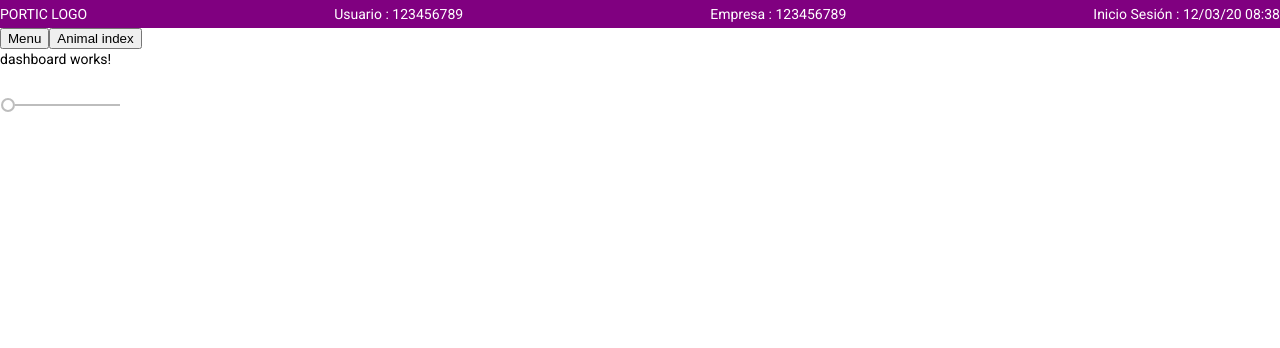
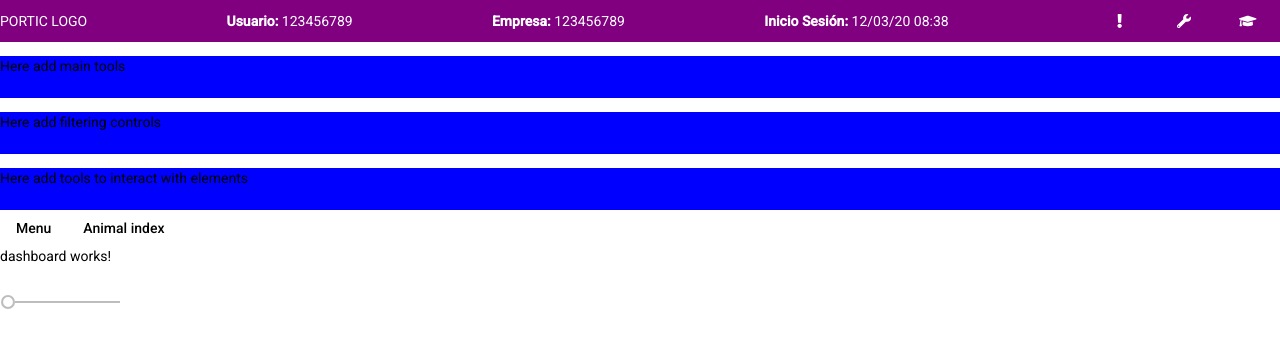
Before and after one commit to storrellas/logistics, an Angular app: page / in a window 1280 px wide. Shown: the top 348 px of the page. Built offline with nearby package versions, Linux system fonts and the light colour scheme.

Commit message:
ENH: Adding dashboard template

```diff
--- a/package.json
+++ b/package.json
@@ -21,6 +21,11 @@
     "@angular/platform-browser": "~9.0.7",
     "@angular/platform-browser-dynamic": "~9.0.7",
     "@angular/router": "~9.0.7",
+    "@fortawesome/angular-fontawesome": "^0.6.0",
+    "@fortawesome/fontawesome-svg-core": "^1.2.27",
+    "@fortawesome/free-brands-svg-icons": "^5.12.1",
+    "@fortawesome/free-regular-svg-icons": "^5.12.1",
+    "@fortawesome/free-solid-svg-icons": "^5.12.1",
     "rxjs": "~6.5.4",
     "tslib": "^1.10.0",
     "zone.js": "~0.10.2"
--- a/src/app/app.module.ts
+++ b/src/app/app.module.ts
@@ -8,6 +8,8 @@ import { BrowserAnimationsModule } from '@angular/platform-browser/animations';
 
 import { MatSliderModule } from '@angular/material/slider';
 import { MatMenuModule } from '@angular/material/menu';
+import { MatButtonModule } from '@angular/material/button';
+import { FontAwesomeModule } from '@fortawesome/angular-fontawesome';
 
 
 @NgModule({
@@ -21,6 +23,8 @@ import { MatMenuModule } from '@angular/material/menu';
     BrowserAnimationsModule,
     MatSliderModule,
     MatMenuModule,
+    MatButtonModule,
+    FontAwesomeModule,
 
   ],
   providers: [],
--- a/src/app/dashboard/dashboard.component.html
+++ b/src/app/dashboard/dashboard.component.html
@@ -1,17 +1,41 @@
-<div style="width:100%; height: 2em; background-color:purple;
+<div style="width:100%; height: 3em; background-color:purple;
             display:flex; color: white; align-items: center;
             justify-content: space-between">
 
   <div> PORTIC LOGO </div>
-  <div> Usuario : 123456789</div>
-  <div> Empresa : 123456789</div>
-  <div> Inicio Sesión : 12/03/20 08:38</div>
+  <div> <b>Usuario:</b> 123456789</div>
+  <div> <b>Empresa:</b> 123456789</div>
+  <div> <b>Inicio Sesión:</b> 12/03/20 08:38</div>
 
-  <!-- <div style="width:10%">
-    <mat-icon aria-hidden="false" aria-label="Example home icon">home</mat-icon>
-  </div> -->
+  <div style="display: flex; justify-content: space-between">
 
+    <button mat-button (click)="onClickMe()" class="toolbar-button">
+      <fa-icon [icon]="faExclamation" (click)="onClickMe()"></fa-icon>
+    </button>
+    <button mat-button (click)="onClickMe()" class="toolbar-button">
+      <fa-icon [icon]="faWrench" (click)="onClickMe()"></fa-icon>
+    </button>
+    <button mat-button (click)="onClickMe()" class="toolbar-button">
+      <fa-icon [icon]="faGraduationCap" (click)="onClickMe()"></fa-icon>
+    </button>
+
+  </div>
 </div>
+
+<div style="width: 100%; height: 3em; background-color: blue; margin-top: 1em;">
+  Here add main tools
+</div>
+
+
+<div style="width: 100%; height: 3em; background-color: blue; margin-top: 1em;">
+  Here add filtering controls
+</div>
+
+<div style="width: 100%; height: 3em; background-color: blue; margin-top: 1em;">
+  Here add tools to interact with elements
+</div>
+
+
 
 
 <button mat-button [matMenuTriggerFor]="menu">Menu</button>
--- a/src/app/dashboard/dashboard.component.scss
+++ b/src/app/dashboard/dashboard.component.scss
@@ -0,0 +1,3 @@
+.toolbar-button:hover {
+  border: 1px solid grey;
+}
--- a/src/app/dashboard/dashboard.component.ts
+++ b/src/app/dashboard/dashboard.component.ts
@@ -1,5 +1,8 @@
 import { Component, OnInit } from '@angular/core';
-import { MatMenuModule } from '@angular/material/menu';
+
+
+import { faExclamation, faWrench, faGraduationCap } from '@fortawesome/free-solid-svg-icons';
+
 
 
 @Component({
@@ -8,10 +11,17 @@ import { MatMenuModule } from '@angular/material/menu';
   styleUrls: ['./dashboard.component.scss']
 })
 export class DashboardComponent implements OnInit {
+  faExclamation = faExclamation;
+  faWrench = faWrench;
+  faGraduationCap = faGraduationCap;
 
   constructor() { }
 
   ngOnInit(): void {
   }
 
+  onClickMe() {
+    console.log("Taking my time")
+  }
+
 }
```
Also changed, not shown: 2 other files (tests, documents, lock files or other folders).
